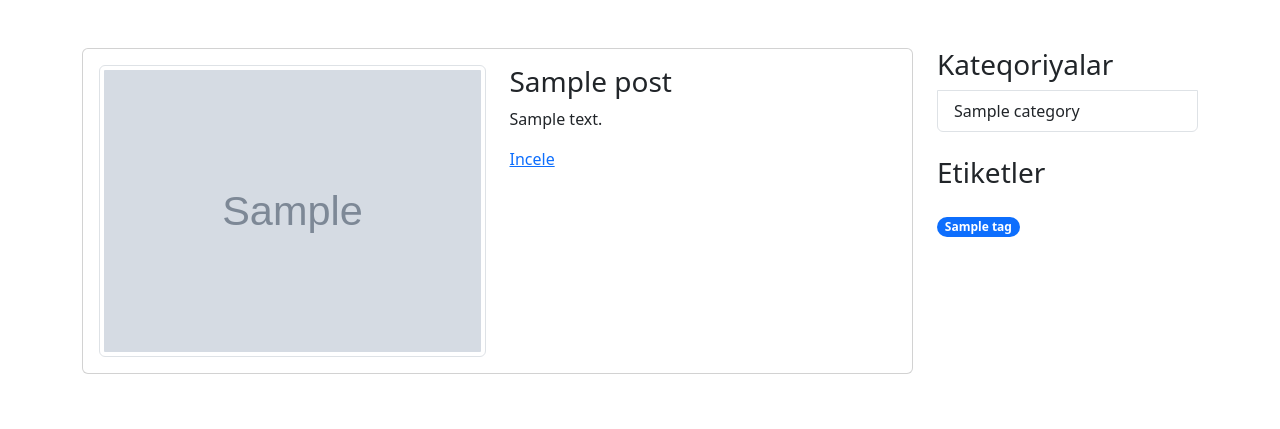
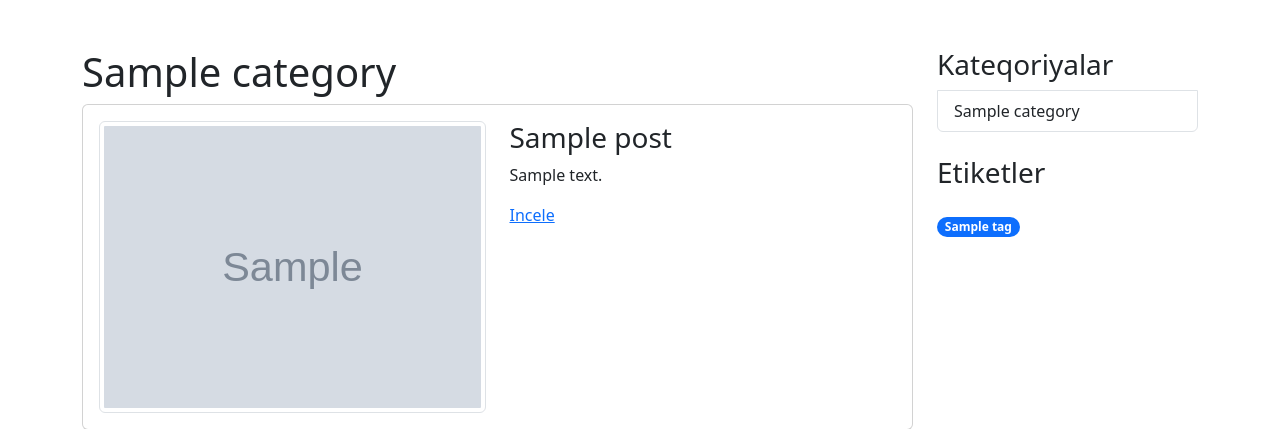
Before and after one commit to romasecure84/djangomania, a Django app: template blog/templates/blog/all_posts.html in a window 1280 px wide. Shown: the part 56-485 px from the top of the page. Run offline with Django 5.2, Linux system fonts and the light colour scheme; the template is opened without the code that fills it: most values are stand-ins (such as "Sample title", 1, 10 or a date in 2020); grey boxes marked "Sample" are stand-in pictures.

Commit message:
Categoriyalara gore bloglarin gosterilmesi temin edildi

```diff
--- a/blog/templates/blog/all_posts.html
+++ b/blog/templates/blog/all_posts.html
@@ -3,6 +3,11 @@
 {% block container %}
   <div class="row">
     <div class="col-sm-9">
+      {% if category %}
+        <h1>{{ category.title }}</h1>
+      {% else %}
+        <h1>Butun Bloq Postlari</h1>
+      {% endif %}
       {% for post in posts %}
         <div class="col mb-3">
           <div class="card">
@@ -26,7 +31,7 @@
       <div class="list-group">
         <h3>Kateqoriyalar</h3>
         {% for category in categories %}
-          <a href="#" class="list-group-item list-group-item-action" aria-current="true">{{ category.title }}</a>
+          <a href="{{ category.get_absolute_url }}" class="list-group-item list-group-item-action" aria-current="true">{{ category.title }}</a>
         {% endfor %}
       </div>
       <h3 class="mt-4">Etiketler</h3>
--- a/blog/urls.py
+++ b/blog/urls.py
@@ -1,8 +1,9 @@
 from django.urls import path
-from blog.views import all_post_view
+from blog.views import all_post_view, category_view
 
 app_name = 'blog'
 
 urlpatterns = [
-    path('', all_post_view, name='all_post_view')
+    path('', all_post_view, name='all_post_view'),
+    path('category/<slug:category_slug>/', category_view, name='category_view'),
 ]
```
Also changed, not shown: blog/models.py (+7 -8 lines), blog/views.py (+15 -1 lines).
